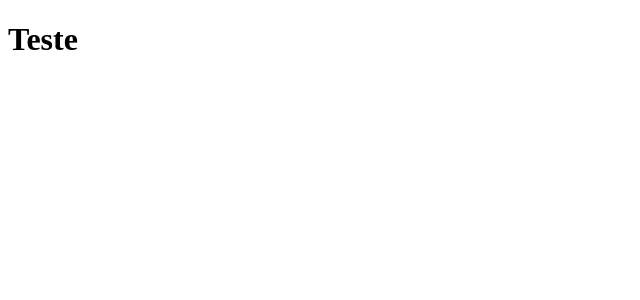
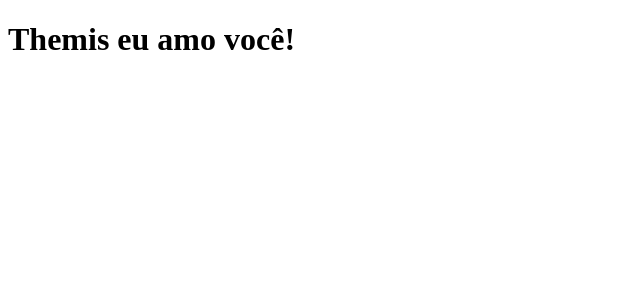
Before and after one commit to Ryan-Costa/clone-tabnews, a Next.js app: page / in a window 1280 px wide. Shown: the top 300 px of the page, without its empty margins (0-640 px from the left). Built offline with nearby package versions, Linux system fonts and the light colour scheme.

Commit message:
modifica a frase

```diff
--- a/pages/index.js
+++ b/pages/index.js
@@ -3,9 +3,7 @@ import { useState } from "react";
 function Home() {
     const [count, setCount] = useState(0)
     return (
-        <div>
-            <h1>Teste</h1>
-        </div>
+        <h1>Themis eu amo você!</h1>
     )
 }
 
```
